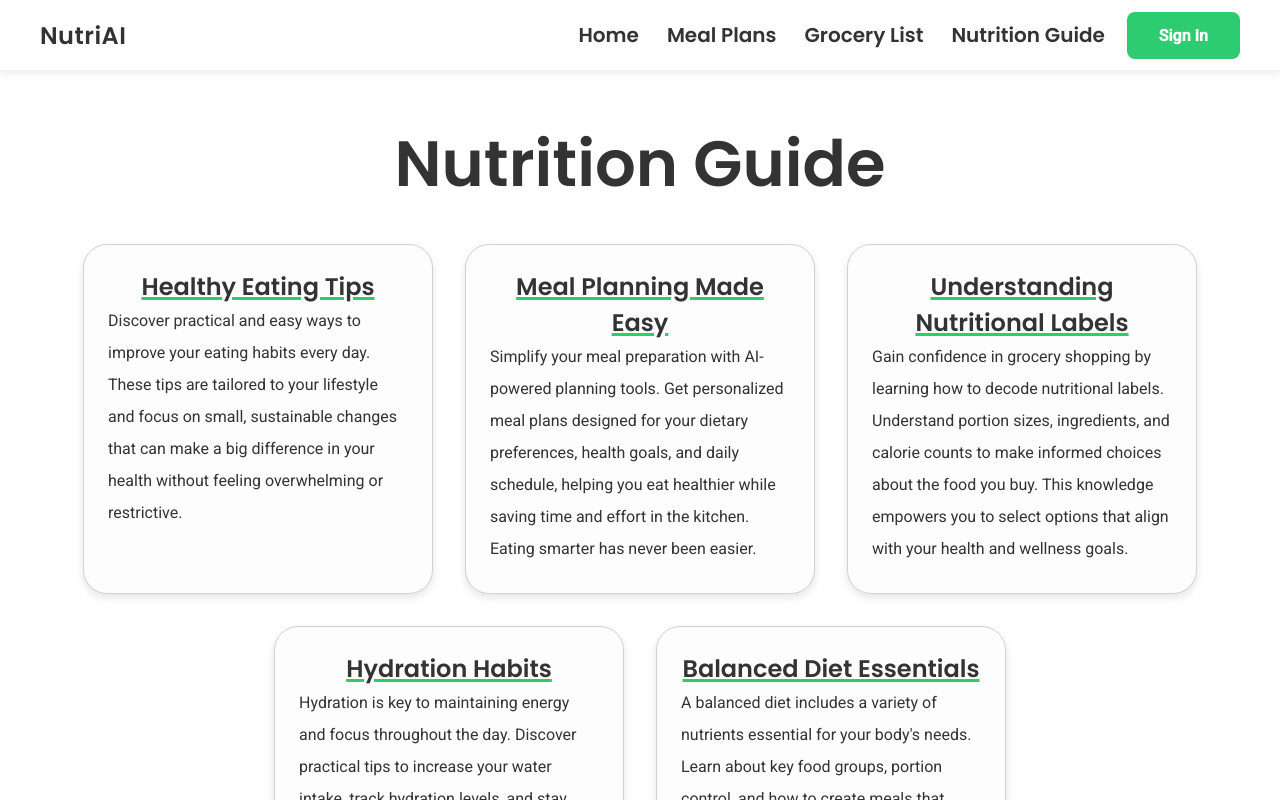
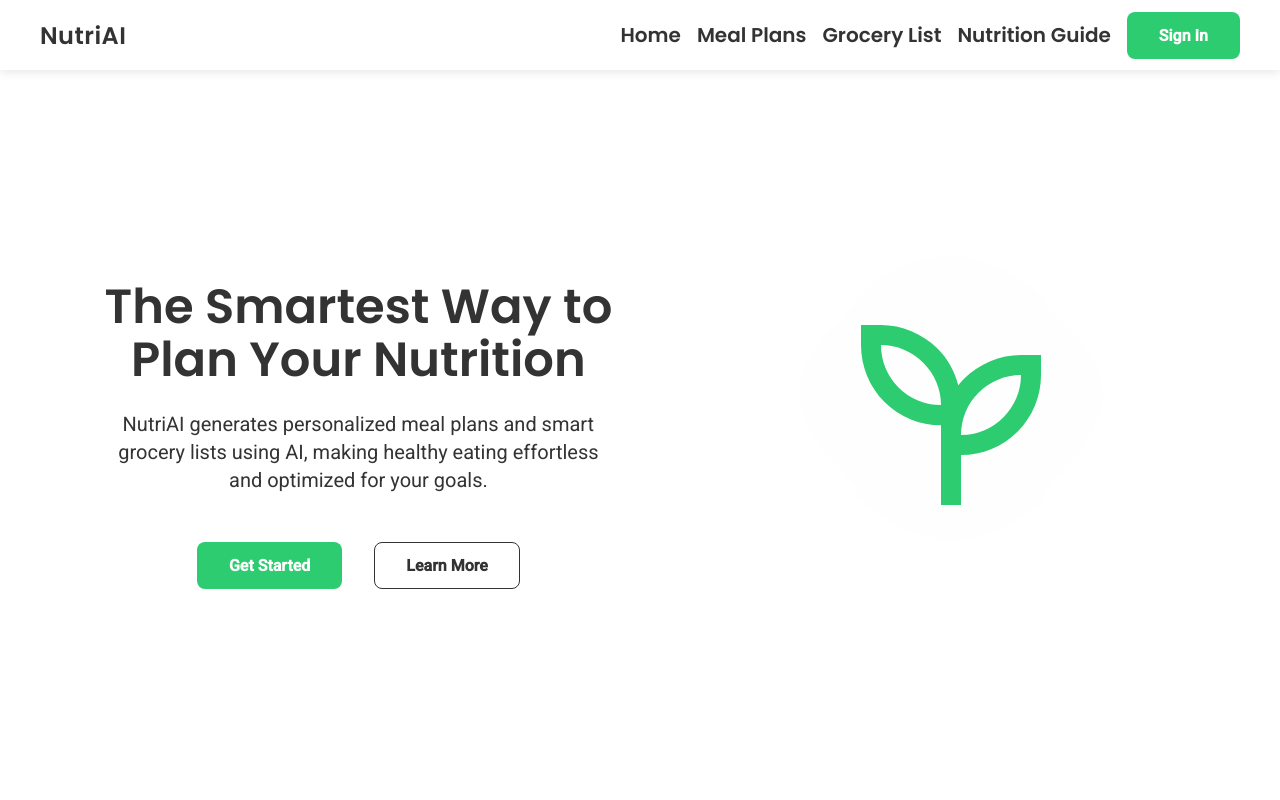
Before and after one commit to ayaanahmed05/NutriAI, a React (Vite) app in the folder frontend/: page / in a window 1280 px wide. Shown: the top 800 px of the page. Built offline with nearby package versions, Linux system fonts and the light colour scheme.

Commit message:
Added React Routing
Added react rotuing for the nav item, home, and nutrition guide

```diff
--- a/frontend/package.json
+++ b/frontend/package.json
@@ -11,7 +11,8 @@
   },
   "dependencies": {
     "react": "^19.0.0",
-    "react-dom": "^19.0.0"
+    "react-dom": "^19.0.0",
+    "react-router-dom": "^7.1.5"
   },
   "devDependencies": {
     "@eslint/js": "^9.19.0",
--- a/frontend/src/App.jsx
+++ b/frontend/src/App.jsx
@@ -1,17 +1,20 @@
+import { BrowserRouter as Router, Routes, Route } from "react-router-dom";
 import Header from "./components/Header/Header";
 import HeroSection from "./components/Hero Section/HeroSection";
-import SquareCard from "./components/Cards/Square Card/SquareCard.jsx";
-import NutritionGuide from "./components/Nutrition Guide/NutritionGuide.jsx"
+import NutritionGuide from "./components/Nutrition Guide/NutritionGuide.jsx";
 
 function App() {
     return (
-        <>
-            {/* <Header />
-            <HeroSection /> */}
+        <Router>
+            <Header />
+            <Routes>
+                {/* Home Page */}
+                <Route path="/" element={<HeroSection />} />
 
-            <Header />
-            <NutritionGuide />
-        </>
+                {/* Nutrition Guide Page */}
+                <Route path="/nutrition" element={<NutritionGuide />} />
+            </Routes>
+        </Router>
     );
 }
 
--- a/frontend/src/components/Buttons/Nav Button/NavButton.jsx
+++ b/frontend/src/components/Buttons/Nav Button/NavButton.jsx
@@ -1,22 +1,24 @@
-import PropTypes from 'prop-types';
-import '../../../variables.css';
+import PropTypes from "prop-types";
+import { Link } from "react-router-dom";
+import "../../../variables.css";
 import styles from "./NavButton.module.css";
 
 function NavButton(props) {
-
     return (
-        <button className={styles.navButton}>{props.label}</button>
+        <Link to={props.to} className={styles.navButton}>
+            {props.label}
+        </Link>
     );
-
 }
 
 NavButton.propTypes = {
-    label: PropTypes.string
-}
+    label: PropTypes.string,
+    to: PropTypes.string,
+};
 
 NavButton.defaultProps = {
-    label: "NavButton"
-}
-
+    label: "NavButton",
+    to: "/",
+};
 
 export default NavButton;
--- a/frontend/src/components/Buttons/Nav Button/NavButton.module.css
+++ b/frontend/src/components/Buttons/Nav Button/NavButton.module.css
@@ -5,6 +5,7 @@
     font-weight: var(--font-weight-bold);
     color: var(--text-color); /* Use text color for better visibility */
     letter-spacing: 2%;
+    text-decoration: none;
 
     border-style: none;
     cursor: pointer;
--- a/frontend/src/components/Header/Header.jsx
+++ b/frontend/src/components/Header/Header.jsx
@@ -3,7 +3,13 @@ import PrimaryButton from "../Buttons/Primary Button/PrimaryButton";
 import NavButton from "../Buttons/Nav Button/NavButton";
 
 function Header() {
-    const navButtons = ["Home", "Meal Plans", "Grocery List", "Nutrition Guide"];
+    const navButtons = [
+        { label: "Home", to: "/" },
+        { label: "Meal Plans", to: "/meal-plans" },
+        { label: "Grocery List", to: "/grocery-list" },
+        { label: "Nutrition Guide", to: "/nutrition" },
+    ];
+
     const isLoggedIn = false;
 
     return (
@@ -13,13 +19,21 @@ function Header() {
             </div>
 
             <ul className={styles.navButtonsContainer}>
-                {navButtons.map((arrayItem, index) => (
+                {navButtons.map((button, index) => (
                     <li key={index}>
-                        <NavButton label={arrayItem} />
+                        <NavButton label={button.label} to={button.to} />
                     </li>
                 ))}
 
-                {isLoggedIn ? <li><p>Logged in</p></li> : <li><PrimaryButton label="Sign In" /></li>}
+                {isLoggedIn ? (
+                    <li>
+                        <p>Logged in</p>
+                    </li>
+                ) : (
+                    <li>
+                        <PrimaryButton label="Sign In" />
+                    </li>
+                )}
             </ul>
         </nav>
     );
```
Also changed, not shown: 1 other file (tests, documents, lock files or other folders).
